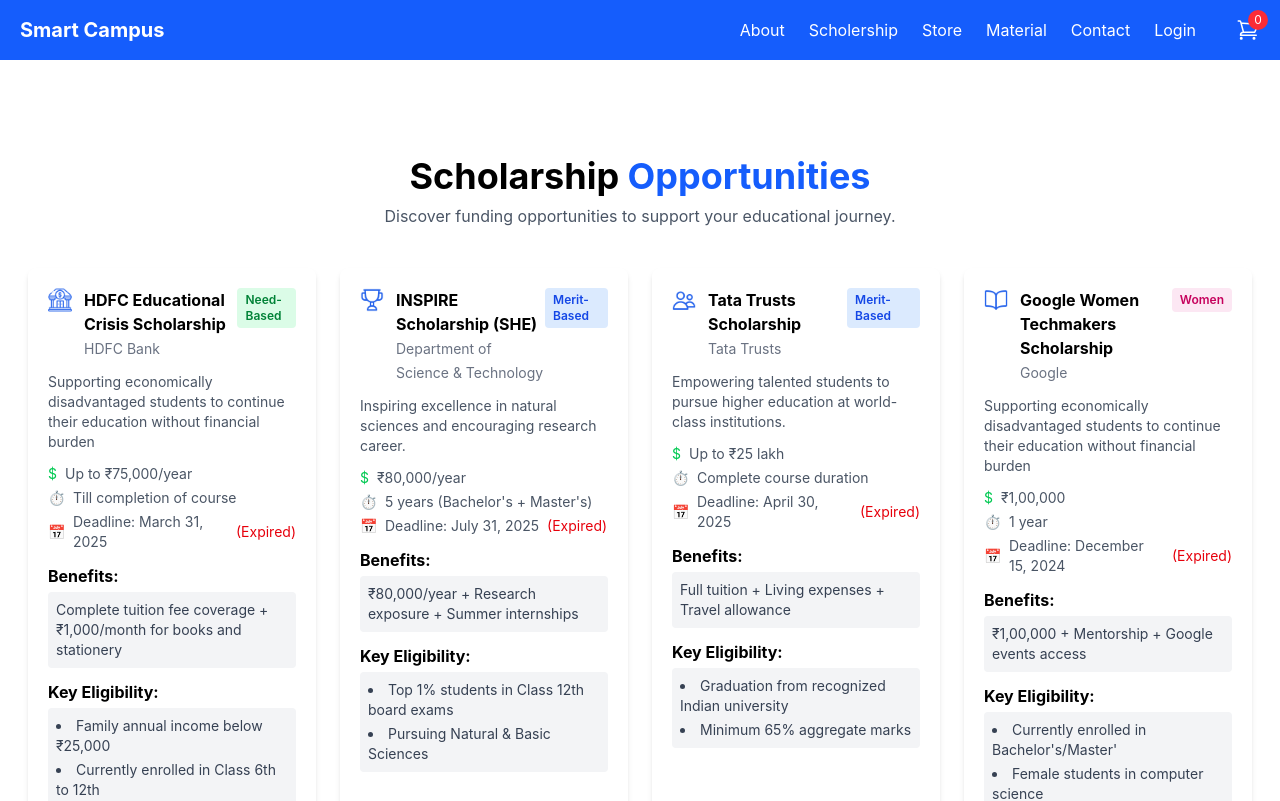
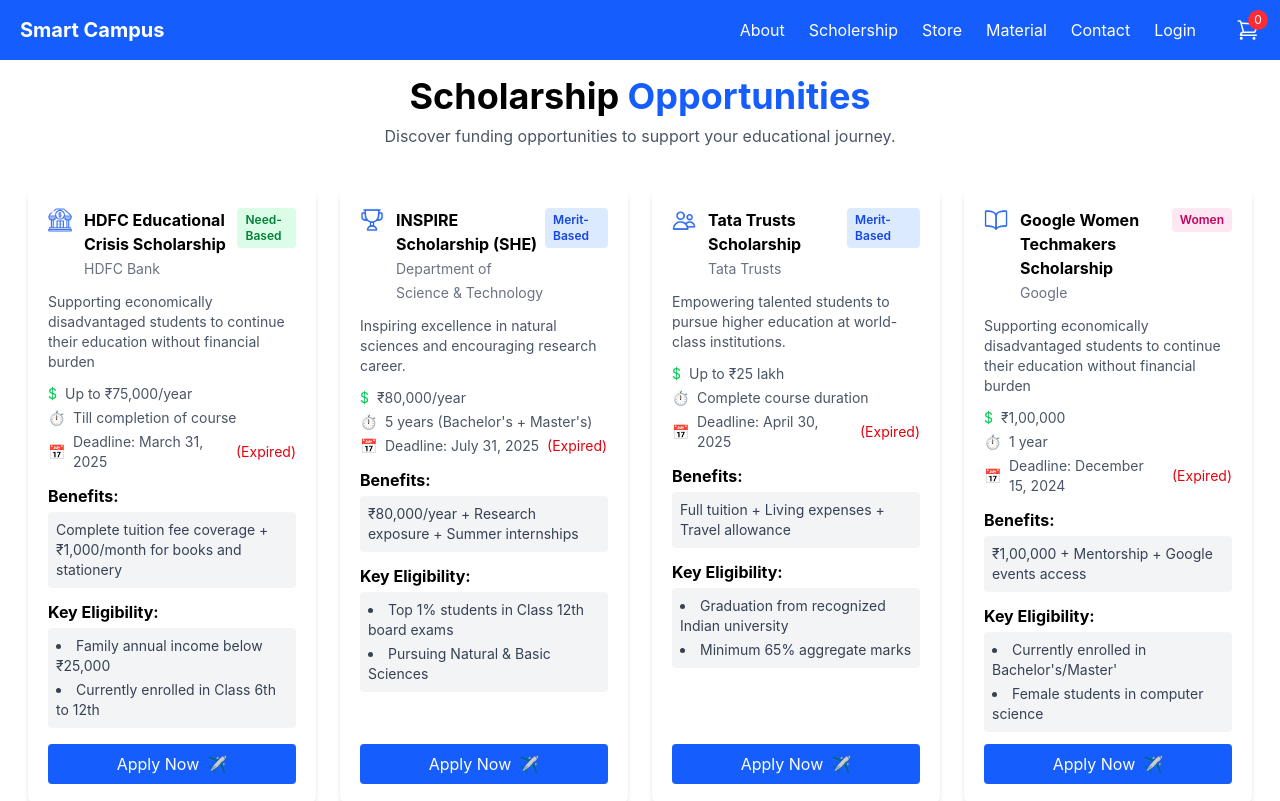
Before and after one commit to pratiksha950/Smart-Campus, a React (Vite) app in the folder client/: page /Scholership in a window 1280 px wide. Shown: the top 801 px of the page. Built offline with nearby package versions, Linux system fonts and the light colour scheme.

Commit message:
Scholership page added

```diff
--- a/client/src/views/Scholership.jsx
+++ b/client/src/views/Scholership.jsx
@@ -9,7 +9,7 @@
     <>
       <Navbar />
 
-      <div className="pt-24 px-5">
+      <div className="pt-4 px-5">
         <div className="text-center mb-10">
           <h1 className="text-4xl font-bold">
             Scholarship <span className="text-blue-600">Opportunities</span>
```
Also changed, not shown: 2 other files (tests, documents, lock files or other folders).
